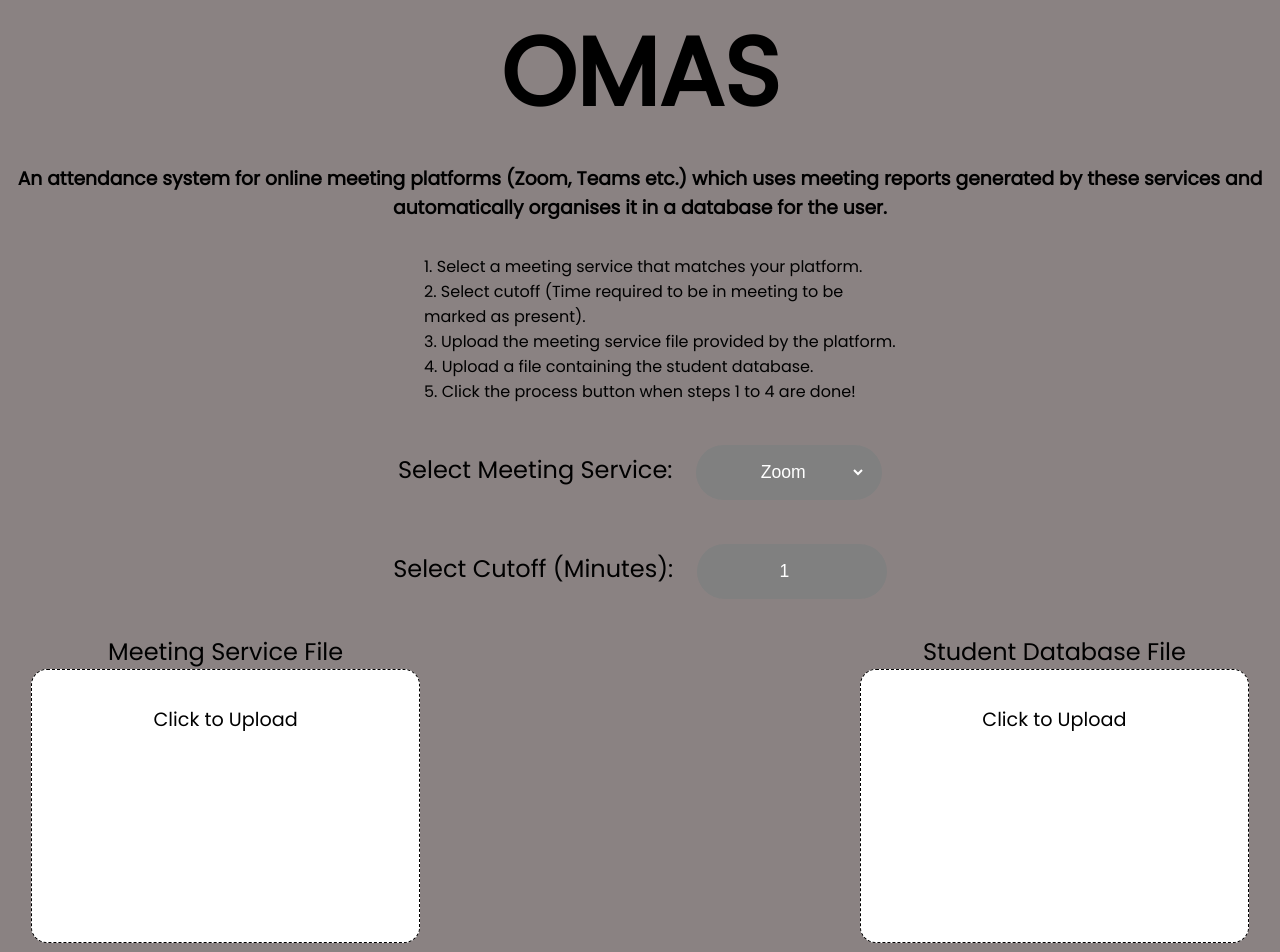
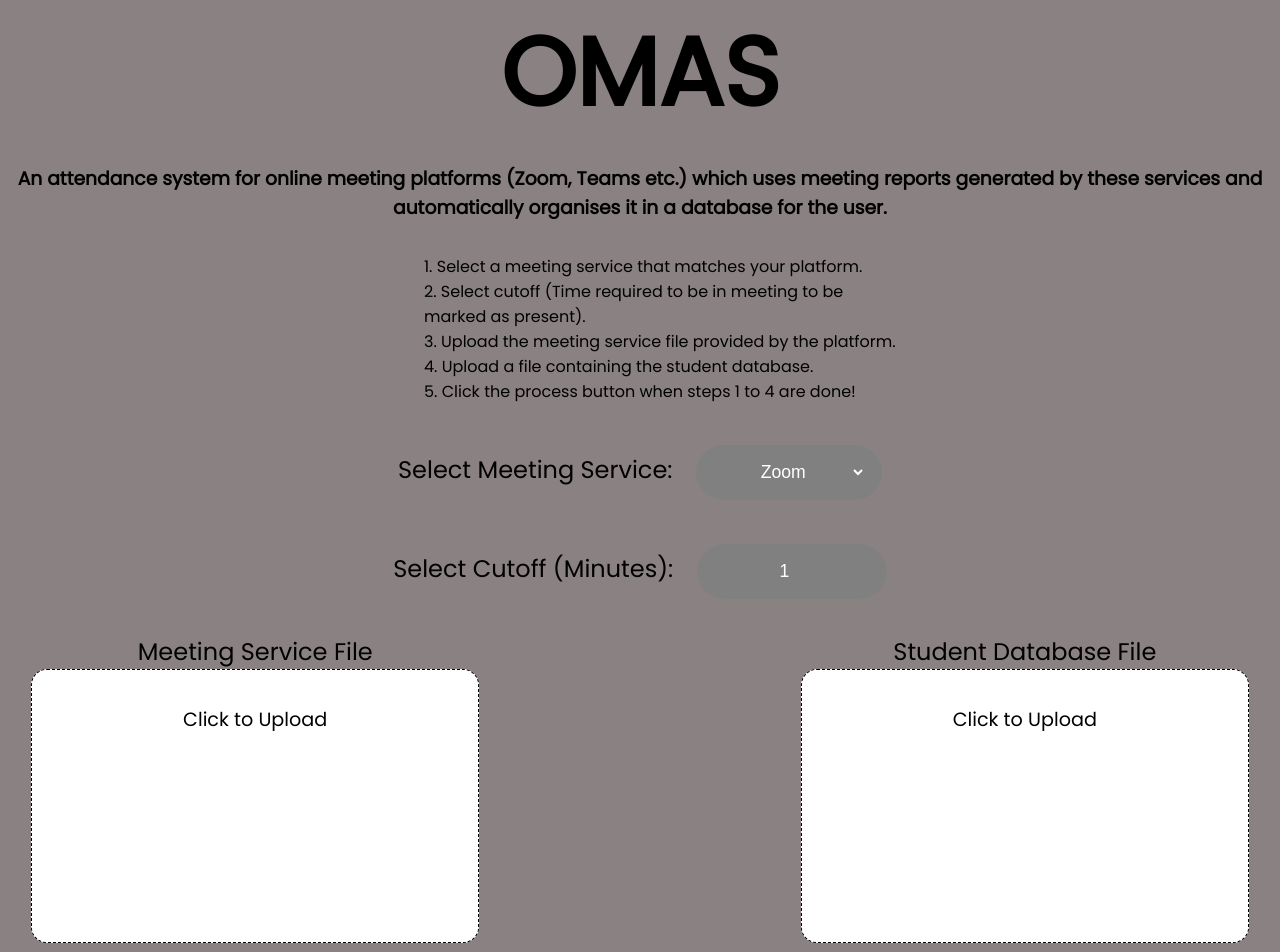
Before and after one commit to AhmadGhachim/OMAS, a React (Create React App) app in the folder frontend/: page / in a window 1280 px wide. Shown: the top 952 px of the page. Built offline with nearby package versions, Linux system fonts and the light colour scheme.

Commit message:
Changes: - Changed the width of the file upload box from 30% to 35%

```diff
--- a/frontend/src/App.css
+++ b/frontend/src/App.css
@@ -94,7 +94,7 @@ input[type="number"] {
 }
 
 .file {
-  width: 30%;
+  width: 35%;
 }
 
 .file form {
```
